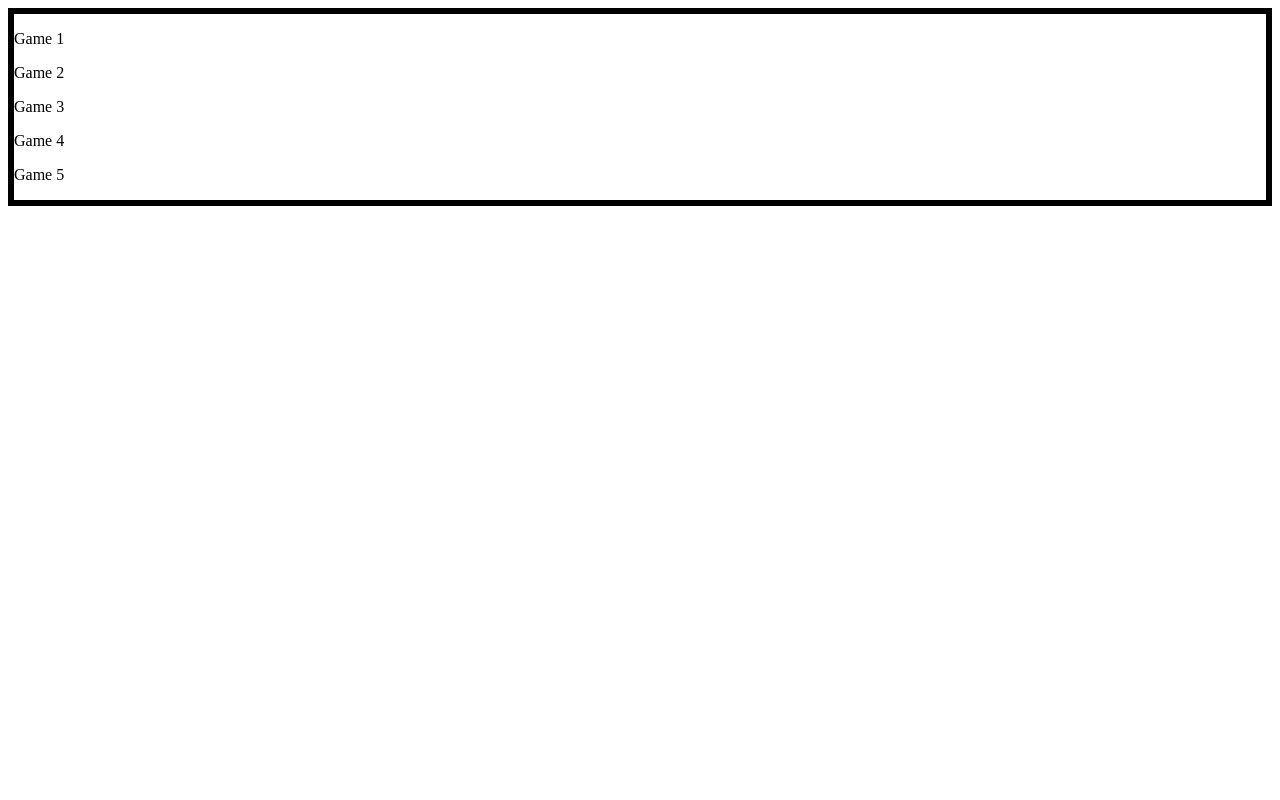
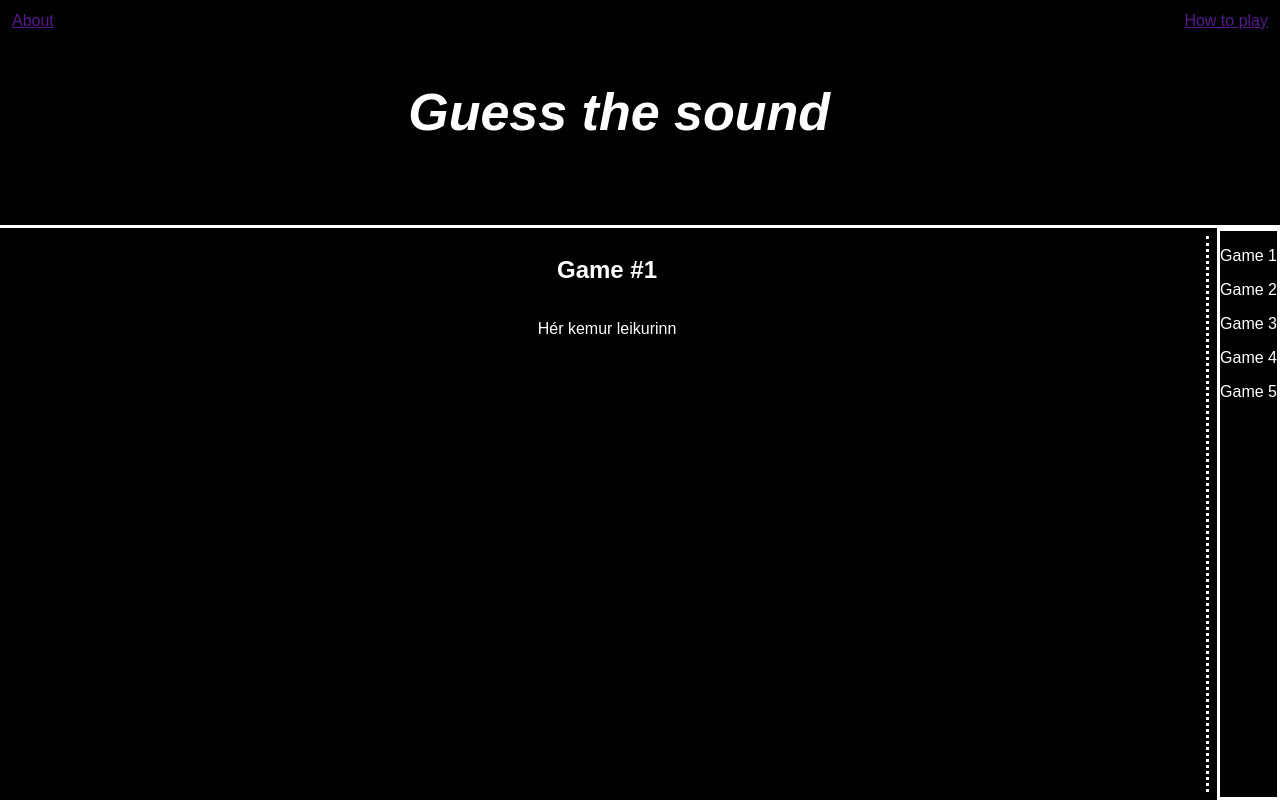
Before and after one commit to SmariF89/guess-sound, a Next.js app: page / in a window 1280 px wide. Built offline with nearby package versions, Linux system fonts and the light colour scheme.

Commit message:
Added more base components and styling.

```diff
--- /dev/null
+++ b/src/app/components/Banner.tsx
@@ -0,0 +1,35 @@
+'use client';
+
+import Link from 'next/link';
+import React from 'react';
+import styled from 'styled-components';
+
+const BannerContainer = styled.div`
+	display: flex;
+	justify-content: space-between;
+
+	border-bottom: solid;
+	flex-grow: 2;
+
+	a {
+		margin: 12px;
+	}
+`;
+
+const BannerTitle = styled.h1`
+	font-weight: bold;
+	font-size: 52px;
+	align-self: center;
+`;
+
+export default function Banner() {
+	return (
+		<BannerContainer>
+			<Link href={''}>About</Link>
+			<BannerTitle>
+				<i>Guess the sound</i>
+			</BannerTitle>
+			<Link href={''}>How to play</Link>
+		</BannerContainer>
+	);
+}
--- a/src/app/components/Game.tsx
+++ b/src/app/components/Game.tsx
@@ -3,15 +3,30 @@
 import React from 'react';
 import { styled } from 'styled-components';
 import GameList from './GameList';
+import Banner from './Banner';
+import GameArea from './GameArea';
 
 const GameContainer = styled.div`
-	border-style: solid;
+	display: flex;
+	flex-direction: column;
+	min-height: 100vh;
+
+	font-family: arial;
+`;
+
+const GameAreaContainer = styled.div`
+	display: flex;
+	flex-grow: 8;
 `;
 
 export default function Game() {
 	return (
 		<GameContainer>
-			<GameList />
+			<Banner />
+			<GameAreaContainer>
+				<GameArea />
+				<GameList />
+			</GameAreaContainer>
 		</GameContainer>
 	);
 }
--- /dev/null
+++ b/src/app/components/GameArea.tsx
@@ -0,0 +1,23 @@
+'use client';
+
+import React, { useState } from 'react';
+import styled from 'styled-components';
+
+const GameAreaInnerContainer = styled.div`
+	display: flex;
+	flex-direction: column;
+	align-items: center;
+	border-right: dotted;
+	flex-grow: 9;
+	margin: 8px;
+`;
+
+export default function GameArea() {
+	const [currentGame, setCurrentGame] = useState<number>(1);
+	return (
+		<GameAreaInnerContainer>
+			<h2>{`Game #${currentGame}`}</h2>
+			<p>Hér kemur leikurinn</p>
+		</GameAreaInnerContainer>
+	);
+}
--- a/src/app/layout.tsx
+++ b/src/app/layout.tsx
@@ -4,7 +4,7 @@ import StyledComponentsRegistry from '../lib/registry';
 export default function RootLayout({ children }: { children: React.ReactNode }) {
 	return (
 		<html lang='en'>
-			<body>
+			<body style={{ margin: '0px', backgroundColor: 'black', color: 'white' }}>
 				<StyledComponentsRegistry>{children}</StyledComponentsRegistry>
 			</body>
 		</html>
```
